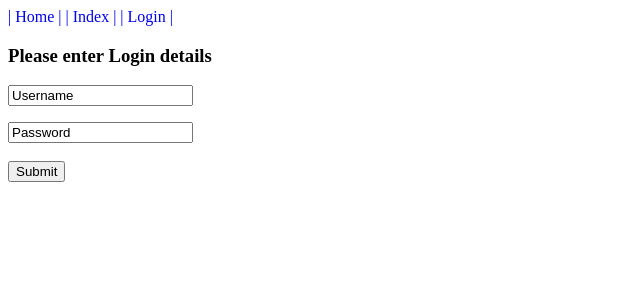
After one commit to rmotr-students-code/002-pyp-demoday-g2, a Flask app: page /Login in a window 1280 px wide. The commit adds this page. Shown: the top 300 px of the page, without its empty margins (0-640 px from the left). Run offline with Flask 2, Linux system fonts and the light colour scheme; parts of the project's set-up code (start-up, migrations or seed data) failed here and were passed over.

Commit message:
Added function to add pages and links to a dict. Link at top of page are automatically made from this dict. Also added basic login page

```diff
--- a/myapp/templates/base.html
+++ b/myapp/templates/base.html
@@ -7,10 +7,11 @@
     {% endif %}
 </head>
 <body>
-<!--Maybe use a for loop to loop through all pages and make link -->
     <div>
         {% for page in page_dict %}
-            <a href={{ page_dict[page] }}>{{ page }} | </a>
+        <!--The STYLE attribute removes the link's underline-->
+            <a href="{{ page_dict[page] }}" STYLE="text-decoration:none">
+                | {{ page }} | </a>
         {% endfor %}
     </div>
 {% block content %}{% endblock %}
--- a/myapp/templates/index.html
+++ b/myapp/templates/index.html
@@ -6,7 +6,7 @@
 <div><select>
     <option></option>
     {% for entry in chosen_media %}
-        <option value={{ entry }}>{{ entry }}</option>
+        <option value="{{ entry }}">{{ entry }}</option>
     {% endfor %}
 </select></div>
 <div><p><input type="submit" name="Submit" value="Submit"></p></div>
--- /dev/null
+++ b/myapp/templates/login.html
@@ -0,0 +1,8 @@
+{% extends "base.html" %}
+
+{% block content %}
+    <h3>Please enter Login details</h3>
+    <div><p><input type="string" name="user" value="Username"></p></div>
+    <div><input type="string" name="password" value="Password"></div><br>
+    <div><input type="submit" value="Submit"></div>
+{% endblock %}
--- a/myapp/views.py
+++ b/myapp/views.py
@@ -1,28 +1,36 @@
 from myapp import app
 from flask import render_template
+import collections
 
 app_name = app.config['APP_NAME']
 chosen_media = app.config['CHOSEN_MEDIA']
 
-# Add the name and link for each page we make to this. They will automatically
-# be added to the links at the top. Need to find a way to order them
-page_dict = {}
+def setup_page_dict():
+    """Make a dictionary of all the pages in the file for links at the top of
+    the web page. Add the name and address of every new page here"""
+    page_dict = collections.OrderedDict()
+    page_dict['Home'] = '/'
+    page_dict['Index'] = '/index'
+    page_dict['Login'] = 'Login'
+    return page_dict
 
 @app.route('/')
 def home_page():
-    page_dict['Home'] = '/'
-    return render_template('home.html', title='Home', page_dict=page_dict,
+    return render_template('home.html', title='Home',
+                           page_dict=setup_page_dict(),
                            app_name=app_name)
 
 @app.route('/index')
 def index_page():
-    page_dict['Index'] = '/index'
-    return render_template('index.html', title='Index', page_dict=page_dict,
+    return render_template('index.html', title='Index',
+                           page_dict=setup_page_dict(),
                            chosen_media=chosen_media)
 
-# @app.route('/Login')
-# def login():
-#     return
+@app.route('/Login')
+def login():
+    return render_template('login.html', title='Login',
+                           page_dict=setup_page_dict(),
+                           chosen_media=chosen_media)
 
 # When debugging is set to off, these pages will show when the respective errors
 # are raised
```
Also changed, not shown: 1 other file.
